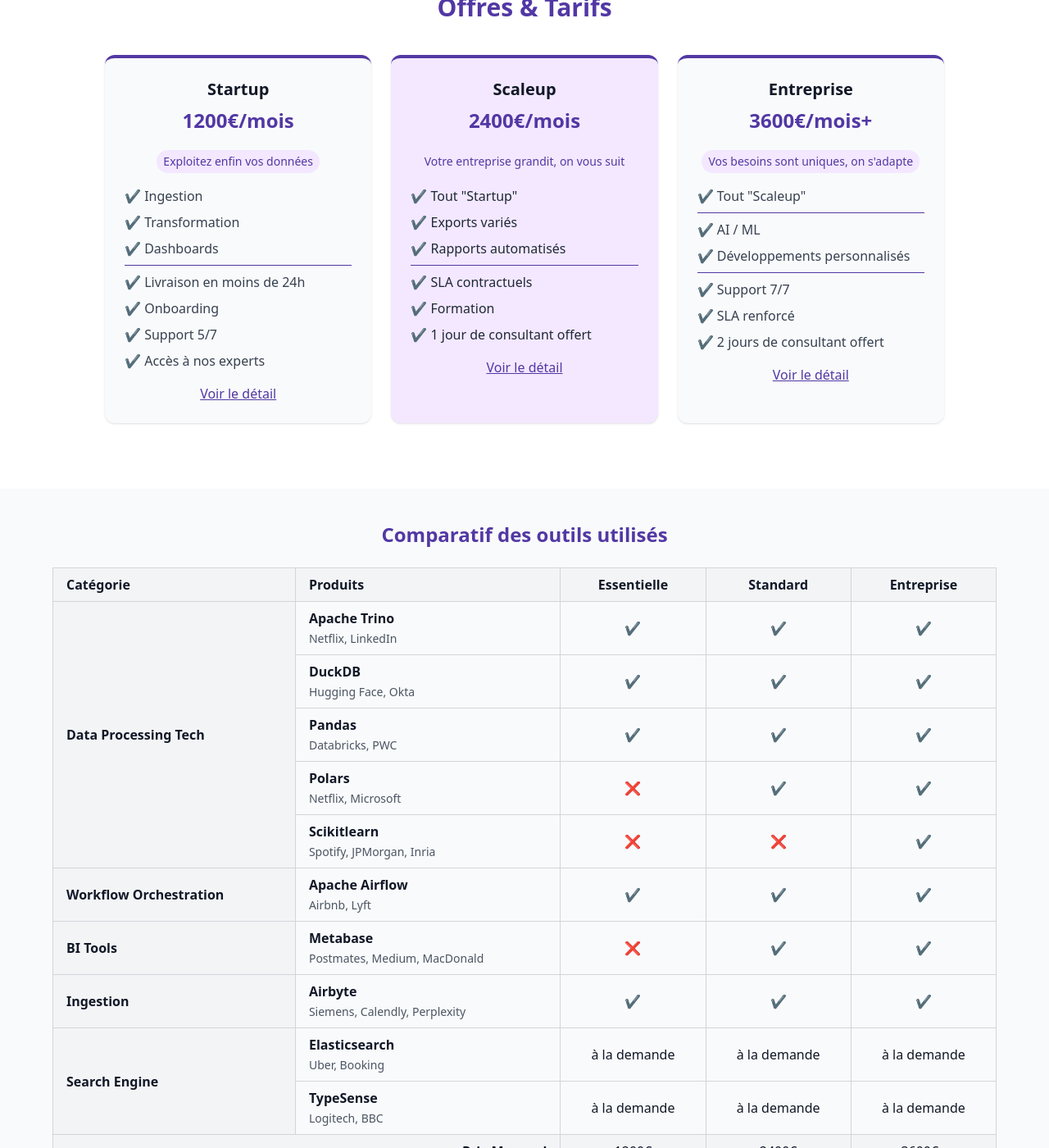
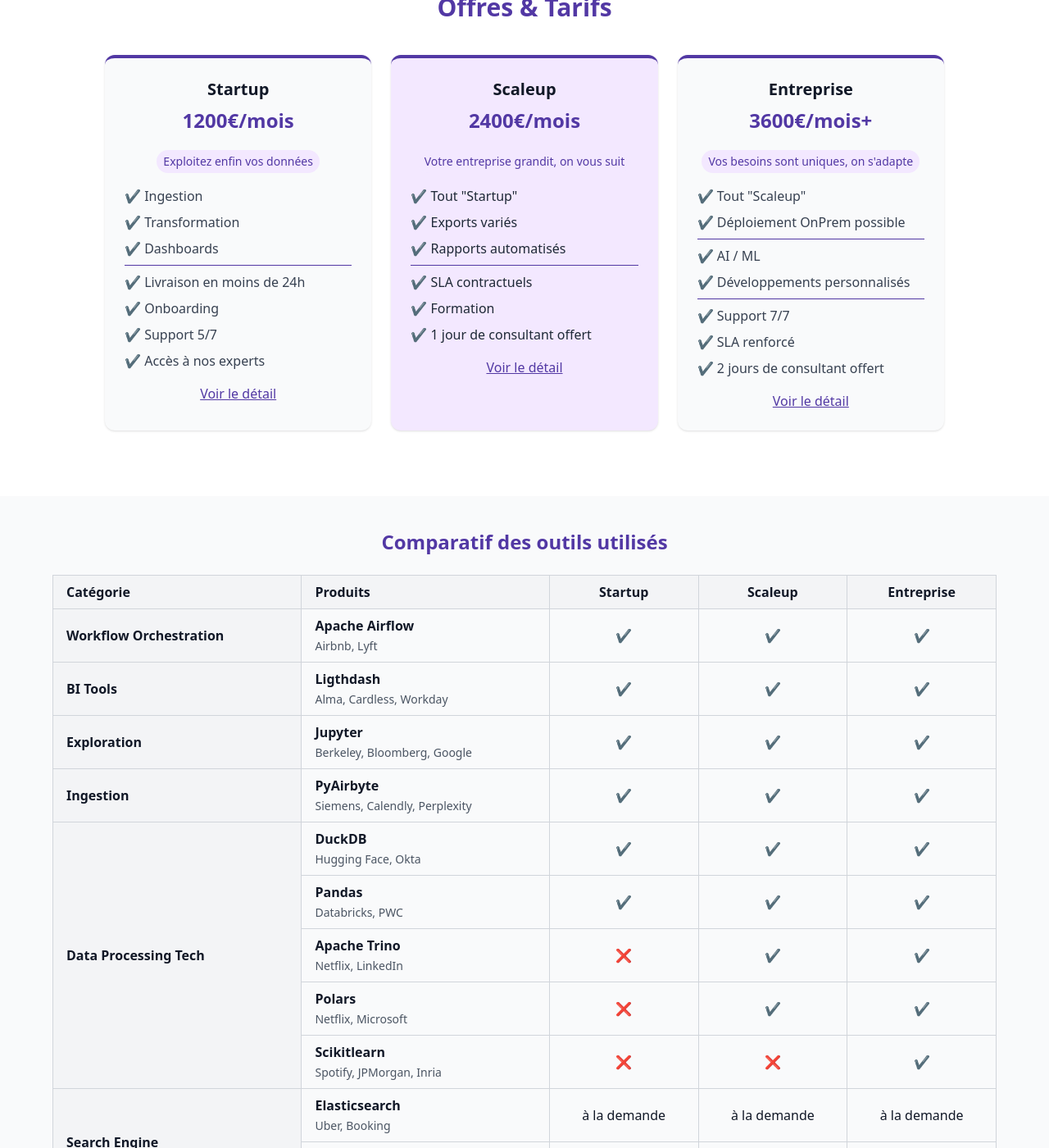
Before and after one commit to telary-agency/telary-website, a Jekyll site: the page built from details.md, in a window 1280 px wide and 1400 px high, scrolled down 237 px. Shown: the whole window at 82% size. Built offline with Jekyll 4.4.1, drawn with Linux system fonts in a browser that asks for light colours; nearby versions of some CDN libraries.

Commit message:
Improving landing page

```diff
--- a/_includes/hero/pricing.html
+++ b/_includes/hero/pricing.html
@@ -44,6 +44,7 @@
       </p>
       <ul class="text-left space-y-2 text-gray-700 mt-2">
         <li>✔️ Tout "Scaleup"</li>
+        <li>✔️ Déploiement OnPrem possible</li>
         <hr class="border-purple-700">
         <li>✔️ AI / ML</li>
         <li>✔️ Développements personnalisés</li>
--- a/details.md
+++ b/details.md
@@ -8,11 +8,9 @@
     <header class="bg-purple-700 text-white py-6 text-center">
       <h1 class="text-3xl font-bold">Details des offres</h1>
     </header>
-
     <section class="bg-white py-20 px-6">
     {% include hero/pricing.html %}
     </section>
-
     <!-- Comparison Table -->
     <section class="py-10 px-6">
       <div class="max-w-6xl mx-auto">
@@ -23,24 +21,58 @@
               <tr class="bg-gray-100">
                 <th class="border border-gray-300 px-4 py-2 text-left">Catégorie</th>
                 <th class="border border-gray-300 px-4 py-2 text-left">Produits</th>
-                <th class="border border-gray-300 px-4 py-2 text-center">Essentielle</th>
-                <th class="border border-gray-300 px-4 py-2 text-center">Standard</th>
+                <th class="border border-gray-300 px-4 py-2 text-center">Startup</th>
+                <th class="border border-gray-300 px-4 py-2 text-center">Scaleup</th>
                 <th class="border border-gray-300 px-4 py-2 text-center">Entreprise</th>
               </tr>
             </thead>
             <tbody>
-              <!-- Data Processing Tech -->
+            <!-- Workflow Orchestration -->
               <tr>
-                <td class="border border-gray-300 px-4 py-2 font-bold bg-gray-100" rowspan="5">Data Processing Tech</td>
+                <td class="border border-gray-300 px-4 py-2 font-bold bg-gray-100" rowspan="1">Workflow Orchestration</td>
                 <td class="border border-gray-300 px-4 py-2">
-                  <strong>Apache Trino</strong> <br />
-                  <span class="text-sm text-gray-600">Netflix, LinkedIn</span>
+                  <strong>Apache Airflow</strong> <br />
+                  <span class="text-sm text-gray-600">Airbnb, Lyft</span>
+                </td>
+                <td class="border border-gray-300 px-4 py-2 text-center">✔️</td>
+                <td class="border border-gray-300 px-4 py-2 text-center">✔️</td>
+                <td class="border border-gray-300 px-4 py-2 text-center">✔️</td>
+              </tr>
+              <!-- BI Tools -->
+              <tr>
+                <td class="border border-gray-300 px-4 py-2 font-bold bg-gray-100" rowspan="1">BI Tools</td>
+                <td class="border border-gray-300 px-4 py-2">
+                  <strong>Ligthdash</strong> <br />
+                  <span class="text-sm text-gray-600">Alma, Cardless, Workday</span>
                 </td>
                 <td class="border border-gray-300 px-4 py-2 text-center">✔️</td>
                 <td class="border border-gray-300 px-4 py-2 text-center">✔️</td>
                 <td class="border border-gray-300 px-4 py-2 text-center">✔️</td>
               </tr>
               <tr>
+                <td class="border border-gray-300 px-4 py-2 font-bold bg-gray-100" rowspan="1">Exploration</td>
+                <td class="border border-gray-300 px-4 py-2">
+                  <strong>Jupyter</strong> <br />
+                  <span class="text-sm text-gray-600">Berkeley, Bloomberg, Google</span>
+                </td>
+                <td class="border border-gray-300 px-4 py-2 text-center">✔️</td>
+                <td class="border border-gray-300 px-4 py-2 text-center">✔️</td>
+                <td class="border border-gray-300 px-4 py-2 text-center">✔️</td>
+              </tr>
+              <!-- Ingestion -->
+              <tr>
+                <td class="border border-gray-300 px-4 py-2 font-bold bg-gray-100" rowspan="1">Ingestion</td>
+                <td class="border border-gray-300 px-4 py-2">
+                  <strong>PyAirbyte</strong> <br />
+                  <span class="text-sm text-gray-600">Siemens, Calendly, Perplexity</span>
+                </td>
+                <td class="border border-gray-300 px-4 py-2 text-center">✔️</td>
+                <td class="border border-gray-300 px-4 py-2 text-center">✔️</td>
+                <td class="border border-gray-300 px-4 py-2 text-center">✔️</td>
+              </tr>
+              <!-- Data Processing Tech -->
+              <tr>
+                <td class="border border-gray-300 px-4 py-2 font-bold bg-gray-100" rowspan="5">Data Processing Tech</td>
                 <td class="border border-gray-300 px-4 py-2">
                   <strong>DuckDB</strong> <br />
                   <span class="text-sm text-gray-600">Hugging Face, Okta</span>
@@ -60,6 +92,15 @@
               </tr>
               <tr>
                 <td class="border border-gray-300 px-4 py-2">
+                  <strong>Apache Trino</strong> <br />
+                  <span class="text-sm text-gray-600">Netflix, LinkedIn</span>
+                </td>
+                <td class="border border-gray-300 px-4 py-2 text-center">❌</td>
+                <td class="border border-gray-300 px-4 py-2 text-center">✔️</td>
+                <td class="border border-gray-300 px-4 py-2 text-center">✔️</td>
+              </tr>
+              <tr>
+                <td class="border border-gray-300 px-4 py-2">
                   <strong>Polars</strong> <br />
                   <span class="text-sm text-gray-600">Netflix, Microsoft</span>
                 </td>
@@ -74,39 +115,6 @@
                 </td>
                 <td class="border border-gray-300 px-4 py-2 text-center">❌</td>
                 <td class="border border-gray-300 px-4 py-2 text-center">❌</td>
-                <td class="border border-gray-300 px-4 py-2 text-center">✔️</td>
-              </tr>
-              <!-- Workflow Orchestration -->
-              <tr>
-                <td class="border border-gray-300 px-4 py-2 font-bold bg-gray-100" rowspan="1">Workflow Orchestration</td>
-                <td class="border border-gray-300 px-4 py-2">
-                  <strong>Apache Airflow</strong> <br />
-                  <span class="text-sm text-gray-600">Airbnb, Lyft</span>
-                </td>
-                <td class="border border-gray-300 px-4 py-2 text-center">✔️</td>
-                <td class="border border-gray-300 px-4 py-2 text-center">✔️</td>
-                <td class="border border-gray-300 px-4 py-2 text-center">✔️</td>
-              </tr>
-              <!-- BI Tools -->
-              <tr>
-                <td class="border border-gray-300 px-4 py-2 font-bold bg-gray-100" rowspan="1">BI Tools</td>
-                <td class="border border-gray-300 px-4 py-2">
-                  <strong>Metabase</strong> <br />
-                  <span class="text-sm text-gray-600">Postmates, Medium, MacDonald</span>
-                </td>
-                <td class="border border-gray-300 px-4 py-2 text-center">❌</td>
-                <td class="border border-gray-300 px-4 py-2 text-center">✔️</td>
-                <td class="border border-gray-300 px-4 py-2 text-center">✔️</td>
-              </tr>
-              <!-- Ingestion -->
-              <tr>
-                <td class="border border-gray-300 px-4 py-2 font-bold bg-gray-100" rowspan="1">Ingestion</td>
-                <td class="border border-gray-300 px-4 py-2">
-                  <strong>Airbyte</strong> <br />
-                  <span class="text-sm text-gray-600">Siemens, Calendly, Perplexity</span>
-                </td>
-                <td class="border border-gray-300 px-4 py-2 text-center">✔️</td>
-                <td class="border border-gray-300 px-4 py-2 text-center">✔️</td>
                 <td class="border border-gray-300 px-4 py-2 text-center">✔️</td>
               </tr>
               <!-- Search engine -->
```
Also changed, not shown: index.md (+12 -0 lines), usecases.md (+1 -1 lines).
